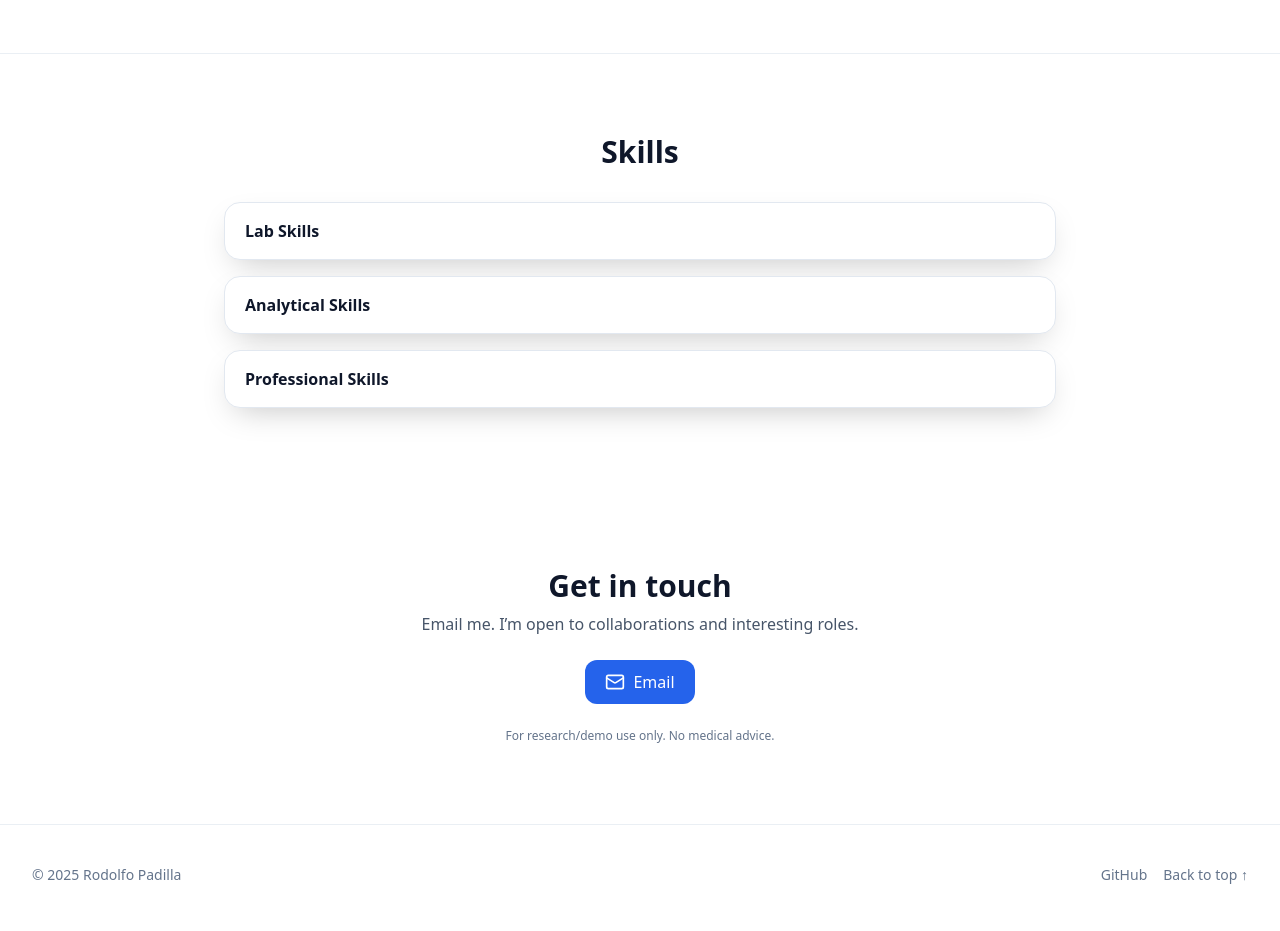
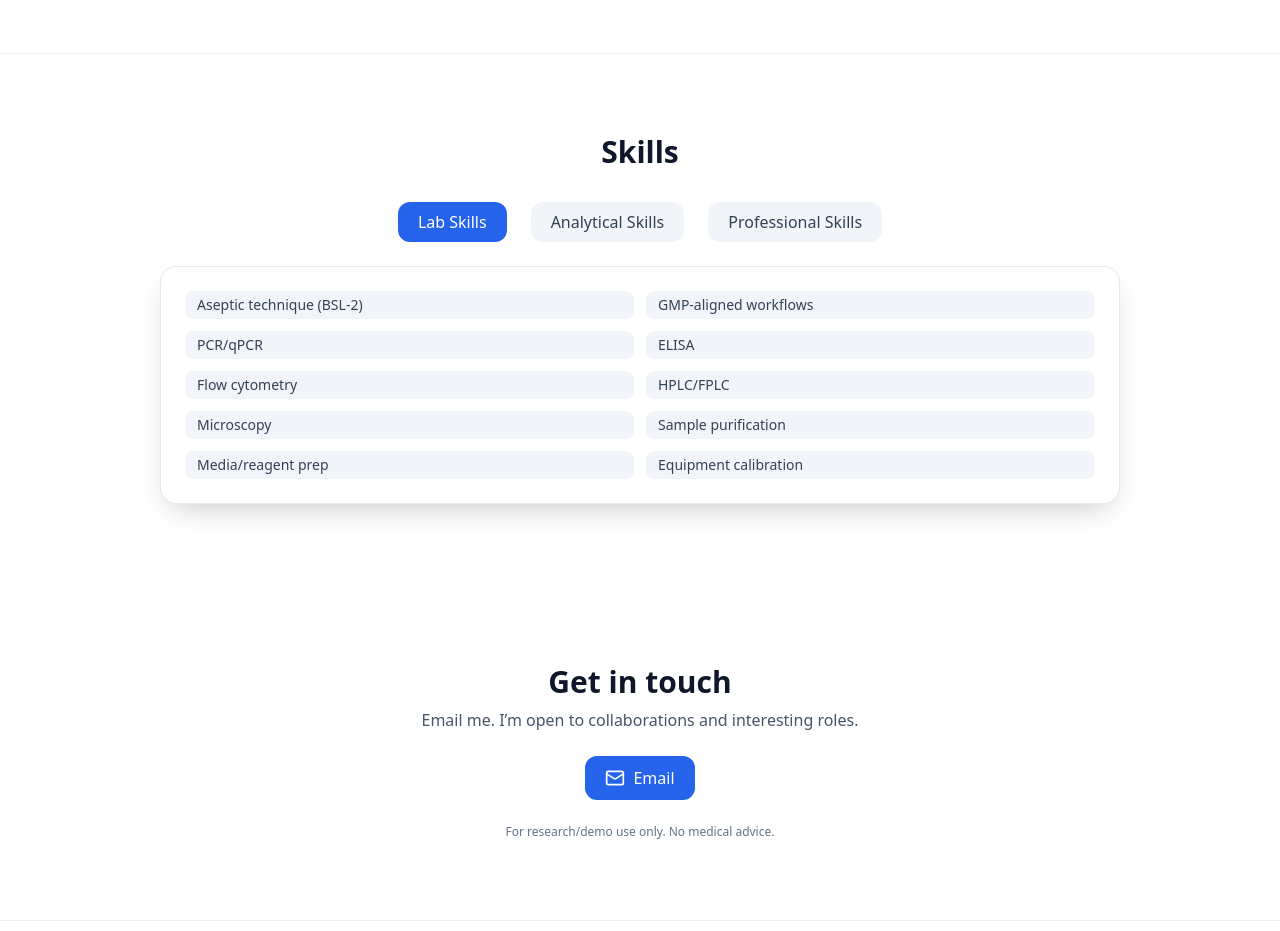
Before and after one commit to rodolfomac3/Portfolio-Site, a plain HTML site: page index.html in a window 1280 px wide. Shown: the part 3020-3951 px from the top of the page. Drawn offline with nearby package versions, Linux system fonts and the light colour scheme.

Commit message:
improved skills section and functinoality

```diff
--- a/index.html
+++ b/index.html
@@ -238,52 +238,70 @@
   </section>
 
   <!-- Skills -->
-  <!-- Skills -->
 <section id="skills" class="py-14 lg:py-20 border-t border-slate-200/70 dark:border-slate-800">
-  <div class="max-w-4xl mx-auto px-4 sm:px-6 lg:px-8">
+  <div class="max-w-5xl mx-auto px-4 sm:px-6 lg:px-8">
     <h2 class="text-2xl sm:text-3xl font-bold mb-8 text-center">Skills</h2>
 
-    <div class="space-y-4">
-      <!-- Lab Skills -->
-      <div x-data="{ open: false }" class="border rounded-2xl border-slate-200 dark:border-slate-700 bg-white dark:bg-slate-900 shadow-soft">
-        <button @click="open = !open" class="w-full flex justify-between items-center px-5 py-4 text-left font-semibold hover:bg-slate-50 dark:hover:bg-slate-800 rounded-2xl transition">
-          <span>Lab Skills</span>
-          <i :data-lucide="open ? 'chevron-up' : 'chevron-down'" class="w-5 h-5"></i>
+    <div x-data="{ tab: 'lab' }">
+      <!-- Tabs -->
+      <div class="flex justify-center gap-6 mb-6">
+        <button @click="tab = 'lab'"
+          :class="tab==='lab' ? 'bg-brand-600 text-white' : 'bg-slate-100 dark:bg-slate-800 text-slate-700 dark:text-slate-300'"
+          class="px-5 py-2 rounded-xl font-medium transition">
+          Lab Skills
         </button>
-        <div x-show="open" x-collapse class="px-5 pb-5 text-sm text-slate-600 dark:text-slate-300">
-          Aseptic technique (BSL-2), GMP-aligned workflows, PCR/qPCR, ELISA, flow cytometry,
-          HPLC/FPLC, microscopy, sample purification, media/reagent prep, equipment calibration.
-        </div>
+        <button @click="tab = 'analytical'"
+          :class="tab==='analytical' ? 'bg-brand-600 text-white' : 'bg-slate-100 dark:bg-slate-800 text-slate-700 dark:text-slate-300'"
+          class="px-5 py-2 rounded-xl font-medium transition">
+          Analytical Skills
+        </button>
+        <button @click="tab = 'professional'"
+          :class="tab==='professional' ? 'bg-brand-600 text-white' : 'bg-slate-100 dark:bg-slate-800 text-slate-700 dark:text-slate-300'"
+          class="px-5 py-2 rounded-xl font-medium transition">
+          Professional Skills
+        </button>
       </div>
 
-      <!-- Analytical Skills -->
-      <div x-data="{ open: false }" class="border rounded-2xl border-slate-200 dark:border-slate-700 bg-white dark:bg-slate-900 shadow-soft">
-        <button @click="open = !open" class="w-full flex justify-between items-center px-5 py-4 text-left font-semibold hover:bg-slate-50 dark:hover:bg-slate-800 rounded-2xl transition">
-          <span>Analytical Skills</span>
-          <i :data-lucide="open ? 'chevron-up' : 'chevron-down'" class="w-5 h-5"></i>
-        </button>
-        <div x-show="open" x-collapse class="px-5 pb-5 text-sm text-slate-600 dark:text-slate-300">
-          Data visualization (R, Python), reproducible pipelines, GLP/cGMP documentation,
-          modeling (ODEs, ecological dynamics), bioinformatics (Primer3, Biopython),
-          database integration.
+      <!-- Panels -->
+      <div class="rounded-2xl border border-slate-200 dark:border-slate-700 bg-white dark:bg-slate-900 shadow-soft p-6">
+        <!-- Lab Skills -->
+        <div x-show="tab === 'lab'" class="grid sm:grid-cols-2 gap-3 text-sm text-slate-700 dark:text-slate-300">
+          <span class="px-3 py-1 rounded-lg bg-slate-100 dark:bg-slate-800">Aseptic technique (BSL-2)</span>
+          <span class="px-3 py-1 rounded-lg bg-slate-100 dark:bg-slate-800">GMP-aligned workflows</span>
+          <span class="px-3 py-1 rounded-lg bg-slate-100 dark:bg-slate-800">PCR/qPCR</span>
+          <span class="px-3 py-1 rounded-lg bg-slate-100 dark:bg-slate-800">ELISA</span>
+          <span class="px-3 py-1 rounded-lg bg-slate-100 dark:bg-slate-800">Flow cytometry</span>
+          <span class="px-3 py-1 rounded-lg bg-slate-100 dark:bg-slate-800">HPLC/FPLC</span>
+          <span class="px-3 py-1 rounded-lg bg-slate-100 dark:bg-slate-800">Microscopy</span>
+          <span class="px-3 py-1 rounded-lg bg-slate-100 dark:bg-slate-800">Sample purification</span>
+          <span class="px-3 py-1 rounded-lg bg-slate-100 dark:bg-slate-800">Media/reagent prep</span>
+          <span class="px-3 py-1 rounded-lg bg-slate-100 dark:bg-slate-800">Equipment calibration</span>
         </div>
-      </div>
 
-      <!-- Professional Skills -->
-      <div x-data="{ open: false }" class="border rounded-2xl border-slate-200 dark:border-slate-700 bg-white dark:bg-slate-900 shadow-soft">
-        <button @click="open = !open" class="w-full flex justify-between items-center px-5 py-4 text-left font-semibold hover:bg-slate-50 dark:hover:bg-slate-800 rounded-2xl transition">
-          <span>Professional Skills</span>
-          <i :data-lucide="open ? 'chevron-up' : 'chevron-down'" class="w-5 h-5"></i>
-        </button>
-        <div x-show="open" x-collapse class="px-5 pb-5 text-sm text-slate-600 dark:text-slate-300">
-          Bilingual (English/Spanish), highly collaborative, detail-oriented,
-          clear scientific communication, protocol-driven teamwork,
-          problem-solving under regulated lab conditions.
+        <!-- Analytical Skills -->
+        <div x-show="tab === 'analytical'" class="grid sm:grid-cols-2 gap-3 text-sm text-slate-700 dark:text-slate-300">
+          <span class="px-3 py-1 rounded-lg bg-slate-100 dark:bg-slate-800">Data visualization (R, Python)</span>
+          <span class="px-3 py-1 rounded-lg bg-slate-100 dark:bg-slate-800">Reproducible pipelines</span>
+          <span class="px-3 py-1 rounded-lg bg-slate-100 dark:bg-slate-800">GLP/cGMP documentation</span>
+          <span class="px-3 py-1 rounded-lg bg-slate-100 dark:bg-slate-800">ODE/ecological modeling</span>
+          <span class="px-3 py-1 rounded-lg bg-slate-100 dark:bg-slate-800">Bioinformatics (Primer3, Biopython)</span>
+          <span class="px-3 py-1 rounded-lg bg-slate-100 dark:bg-slate-800">Database integration</span>
+        </div>
+
+        <!-- Professional Skills -->
+        <div x-show="tab === 'professional'" class="grid sm:grid-cols-2 gap-3 text-sm text-slate-700 dark:text-slate-300">
+          <span class="px-3 py-1 rounded-lg bg-slate-100 dark:bg-slate-800">Bilingual (English/Spanish)</span>
+          <span class="px-3 py-1 rounded-lg bg-slate-100 dark:bg-slate-800">Highly collaborative</span>
+          <span class="px-3 py-1 rounded-lg bg-slate-100 dark:bg-slate-800">Detail-oriented</span>
+          <span class="px-3 py-1 rounded-lg bg-slate-100 dark:bg-slate-800">Clear scientific communication</span>
+          <span class="px-3 py-1 rounded-lg bg-slate-100 dark:bg-slate-800">Protocol-driven teamwork</span>
+          <span class="px-3 py-1 rounded-lg bg-slate-100 dark:bg-slate-800">Problem-solving under regulated lab conditions</span>
         </div>
       </div>
     </div>
   </div>
 </section>
+
 
 
   <!-- Contact -->
```
